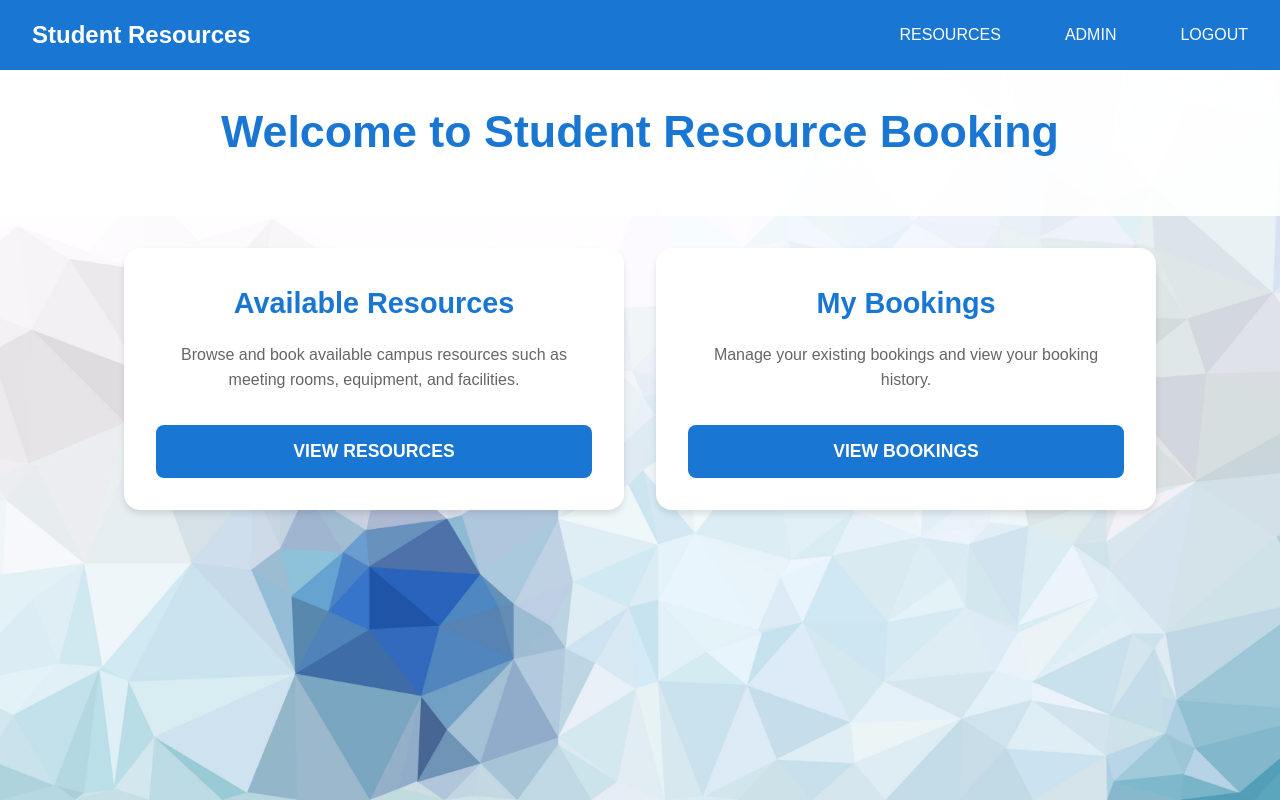
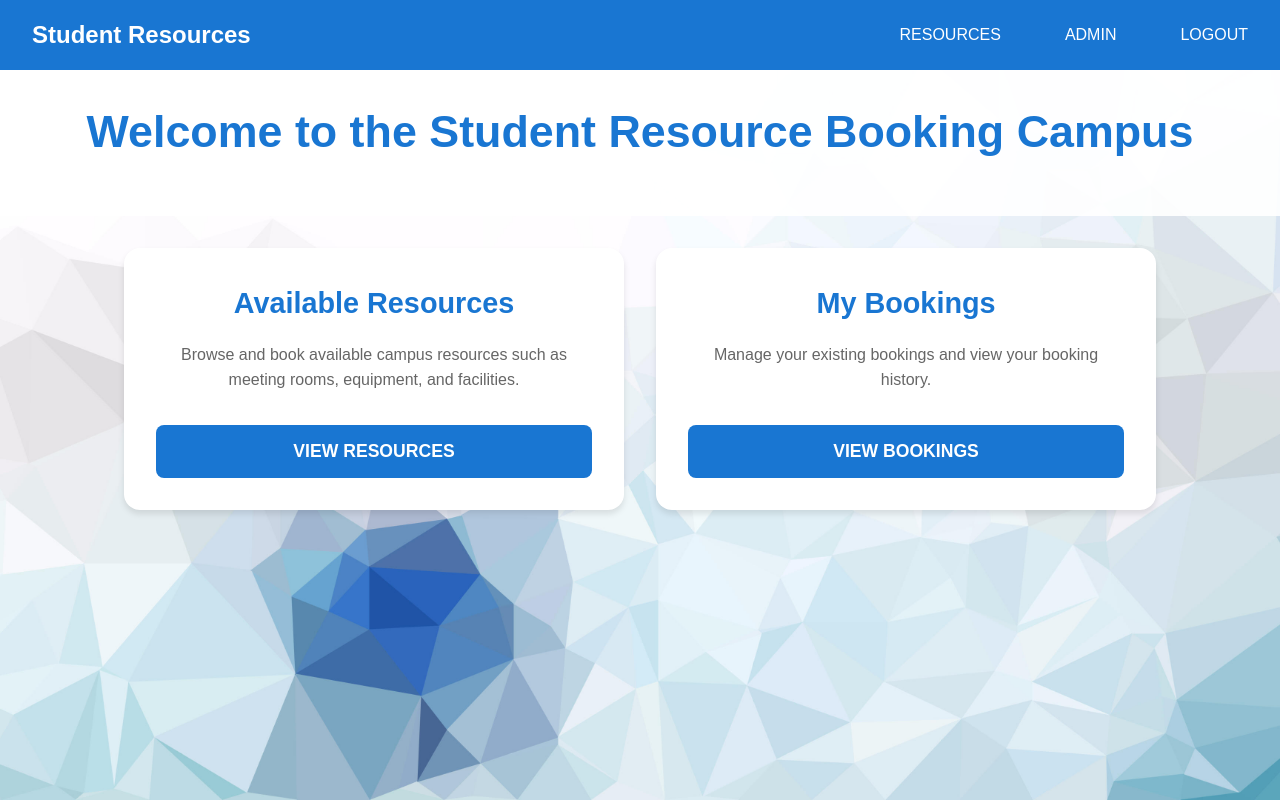
Before and after one commit to Kofi-Assan/TODO_FRONTEND, a website: page frontend/src/index.html in a window 1280 px wide. Drawn offline with Linux system fonts and the light colour scheme; files that its build step writes are made by us from their sources; sample sign-in values are in the browser's storage.

Commit message:
frontend

```diff
--- a/frontend/src/index.html
+++ b/frontend/src/index.html
@@ -3,7 +3,7 @@
 <head>
     <meta charset="UTF-8">
     <meta name="viewport" content="width=device-width, initial-scale=1.0">
-    <title>Student Resource Booking</title>
+    <title>Student Resource Booking System</title>
     <link rel="stylesheet" href="styles.css">
 </head>
 <body>
@@ -18,7 +18,7 @@
 
     <main class="main-content">
         <section class="welcome-section">
-            <h1>Welcome to Student Resource Booking</h1>
+            <h1>Welcome to the Student Resource Booking Campus</h1>
         </section>
 
         <div class="cards-container">
```
Also changed, not shown: frontend/admin.html (+1 -1 lines), frontend/index.html (+1 -1 lines), frontend/login.html (+1 -1 lines), frontend/src/admin.html (+1 -1 lines), frontend/src/login.html (+1 -1 lines), frontend/src/register.html (+1 -1 lines), frontend/src/resources.html (+1 -1 lines).
